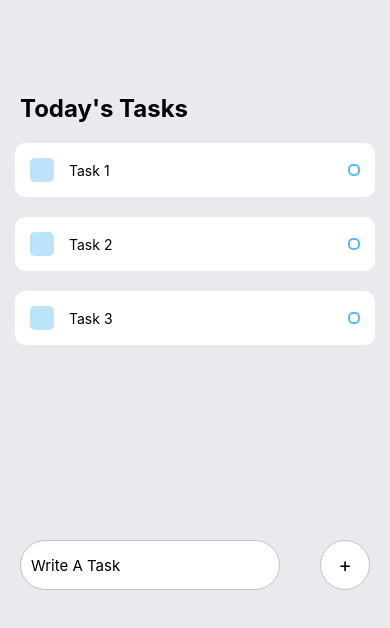
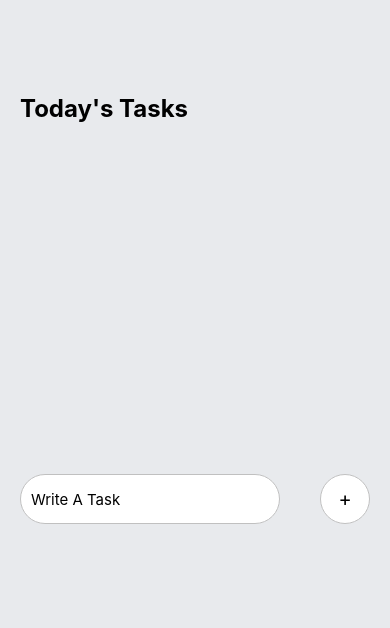
Before and after one commit to medobarakat/Todo-App, a React Native app: screen / in a window 390 px wide. Shown: the top 628 px of the page. Built offline with nearby package versions, Linux system fonts and the light colour scheme.

Commit message:
adding new functions

```diff
--- a/App.js
+++ b/App.js
@@ -8,16 +8,29 @@ import {
   TextInput,
   ScrollView,
   TouchableOpacity,
+  Keyboard,
 } from "react-native";
 import Tasks from "./components/tasks";
 export default function App() {
+  const [task, setTask] = useState("");
+  const [allTasks, setAllTasks] = useState([]);
+
+  const handlechange = () => {
+    Keyboard.dismiss();
+    setAllTasks([...allTasks, task]);
+    setTask(null);
+  };
+
   return (
     <View style={styles.container}>
       <View>
         <Text style={styles.header}>Today's Tasks</Text>
-        <Tasks text={"task 1 "} />
+        {allTasks.map((item, index) => {
+          return <Tasks key={index} text={item} />;
+        })}
+        {/* <Tasks text={"task  1 "} />
         <Tasks text={"task 2"} />
-        <Tasks text={"task 3"} />
+        <Tasks text={"task 3"} /> */}
       </View>
       <ScrollView style={{ flex: 1 }}>
         <KeyboardAvoidingView
@@ -25,10 +38,16 @@ export default function App() {
           style={styles.container2}
           behavior="padding"
         >
-          <TextInput placeholder="Write A Task" style={styles.input} />
+          <TextInput
+            placeholder="Write A Task"
+            style={styles.input}
+            onChangeText={(text) => setTask(text)}
+          />
           <TouchableOpacity>
             <View style={styles.btncontainer}>
-              <Text style={styles.btn}>+</Text>
+              <Text style={styles.btn} onPress={handlechange}>
+                +
+              </Text>
             </View>
           </TouchableOpacity>
         </KeyboardAvoidingView>
@@ -50,7 +69,7 @@ const styles = StyleSheet.create({
     marginTop: 94,
   },
   container2: {
-    marginTop: "50%",
+    marginTop: "90%",
     width: "100%",
     flexDirection: "row",
     justifyContent: "space-around",
```
